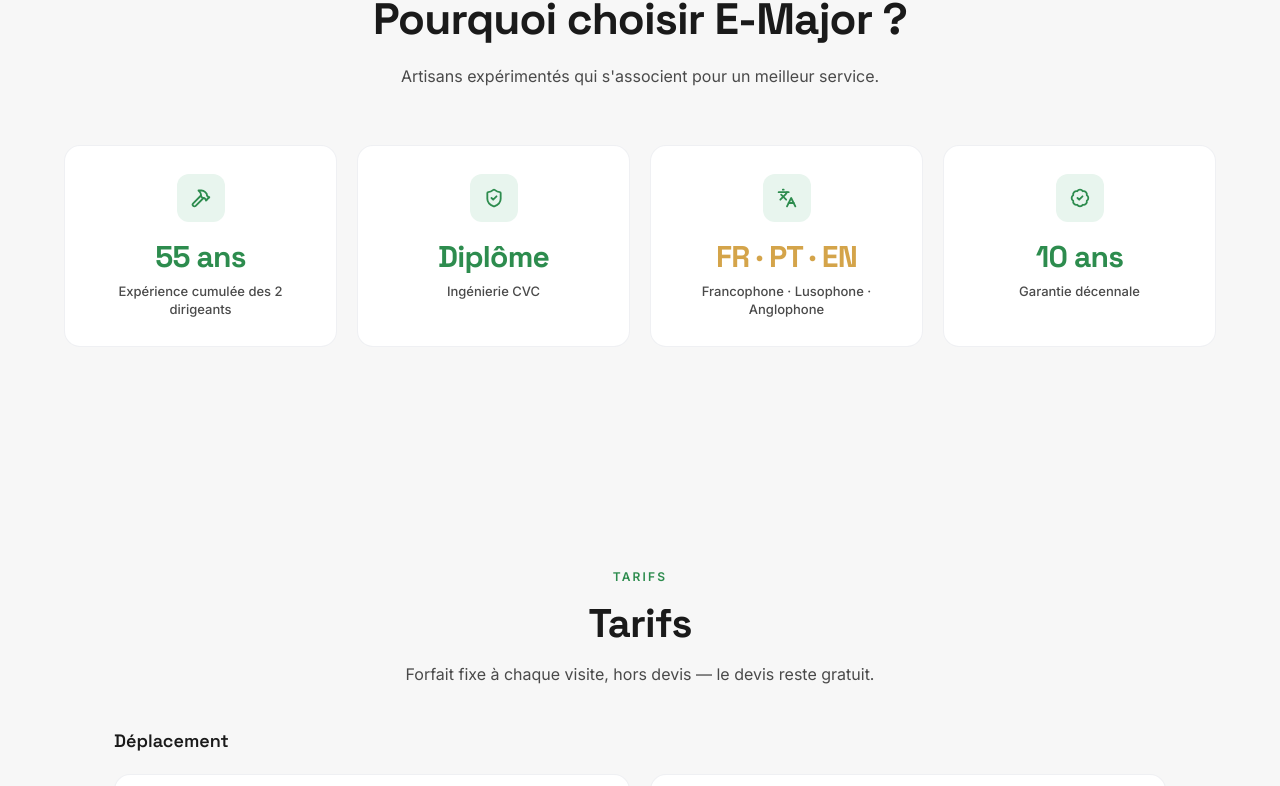
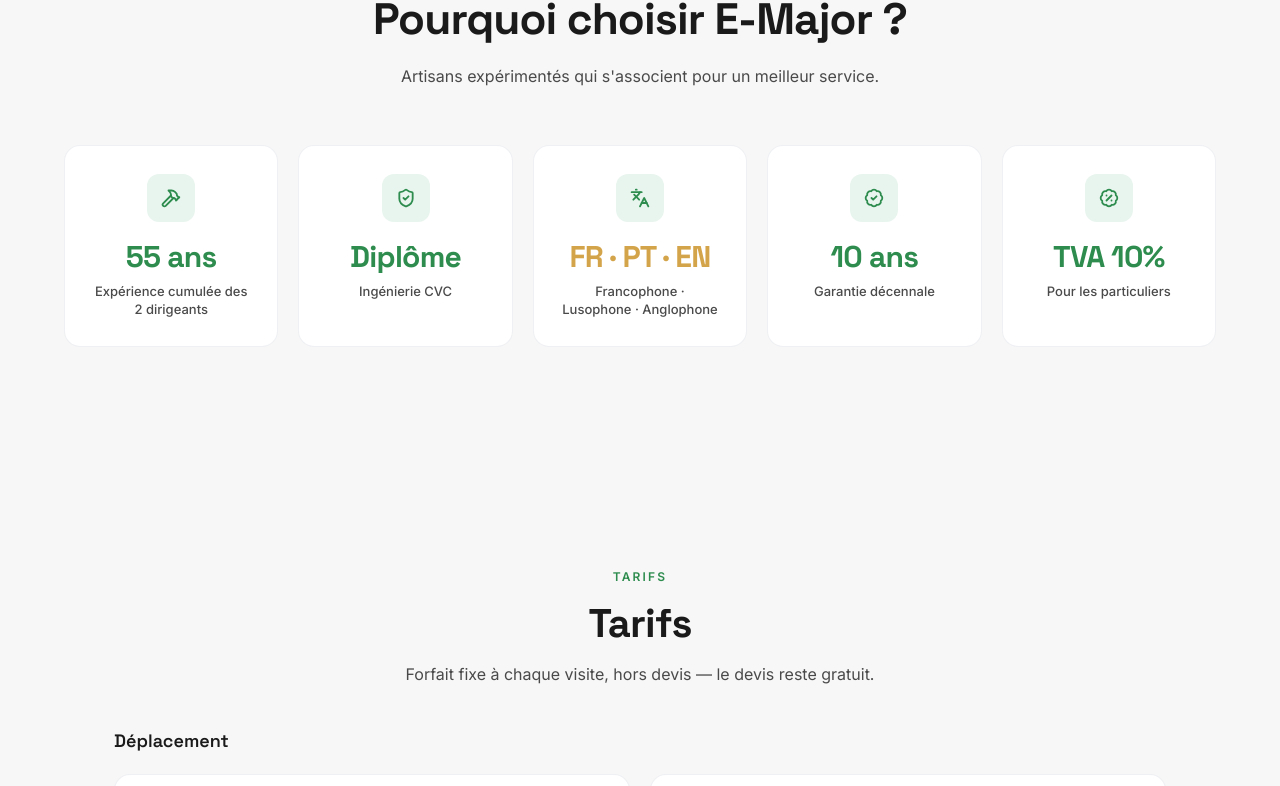
Before and after one commit to PHT001/emajor-site, a Next.js app: page / in a window 1280 px wide. Shown: the part 9330-10116 px from the top of the page. Built offline with nearby package versions, Linux system fonts and the light colour scheme.

Commit message:
feat(why-choose): add 5th pillar 'TVA 10% — Pour les particuliers'

```diff
--- a/components/WhyChoose.tsx
+++ b/components/WhyChoose.tsx
@@ -1,5 +1,5 @@
 import Reveal from "@/components/Reveal";
-import { Hammer, ShieldCheck, Languages, BadgeCheck } from "lucide-react";
+import { Hammer, ShieldCheck, Languages, BadgeCheck, BadgePercent } from "lucide-react";
 import type { ReactNode } from "react";
 
 type Pillar = {
@@ -34,6 +34,12 @@
     label: "Garantie décennale",
     color: "text-brand",
   },
+  {
+    icon: BadgePercent,
+    value: "TVA 10%",
+    label: "Pour les particuliers",
+    color: "text-brand",
+  },
 ];
 
 export default function WhyChoose() {
@@ -49,7 +55,7 @@
           </p>
         </div>
 
-        <div className="grid grid-cols-2 md:grid-cols-4 gap-3 sm:gap-5 mb-8 sm:mb-10">
+        <div className="grid grid-cols-2 md:grid-cols-3 lg:grid-cols-5 gap-3 sm:gap-5 mb-8 sm:mb-10">
           {pillars.map((p, i) => (
             <Reveal
               key={p.value}
```
